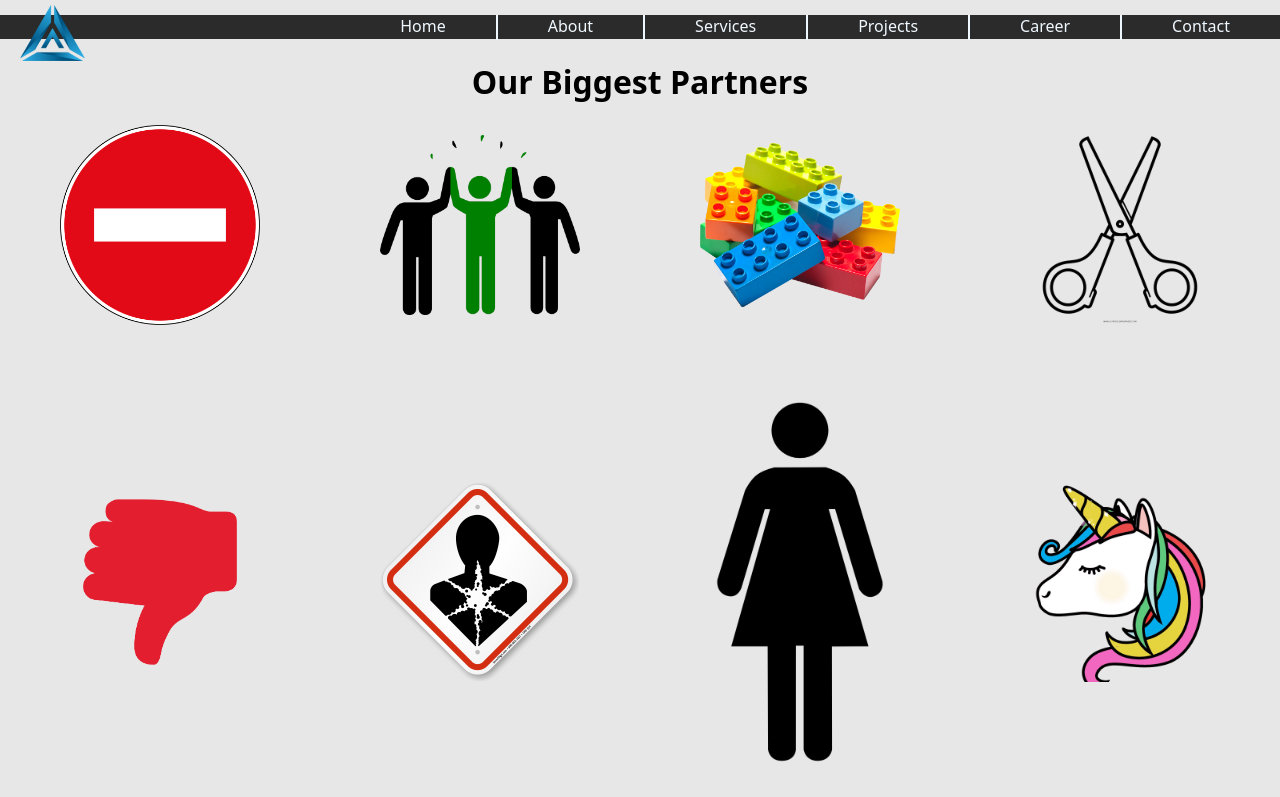
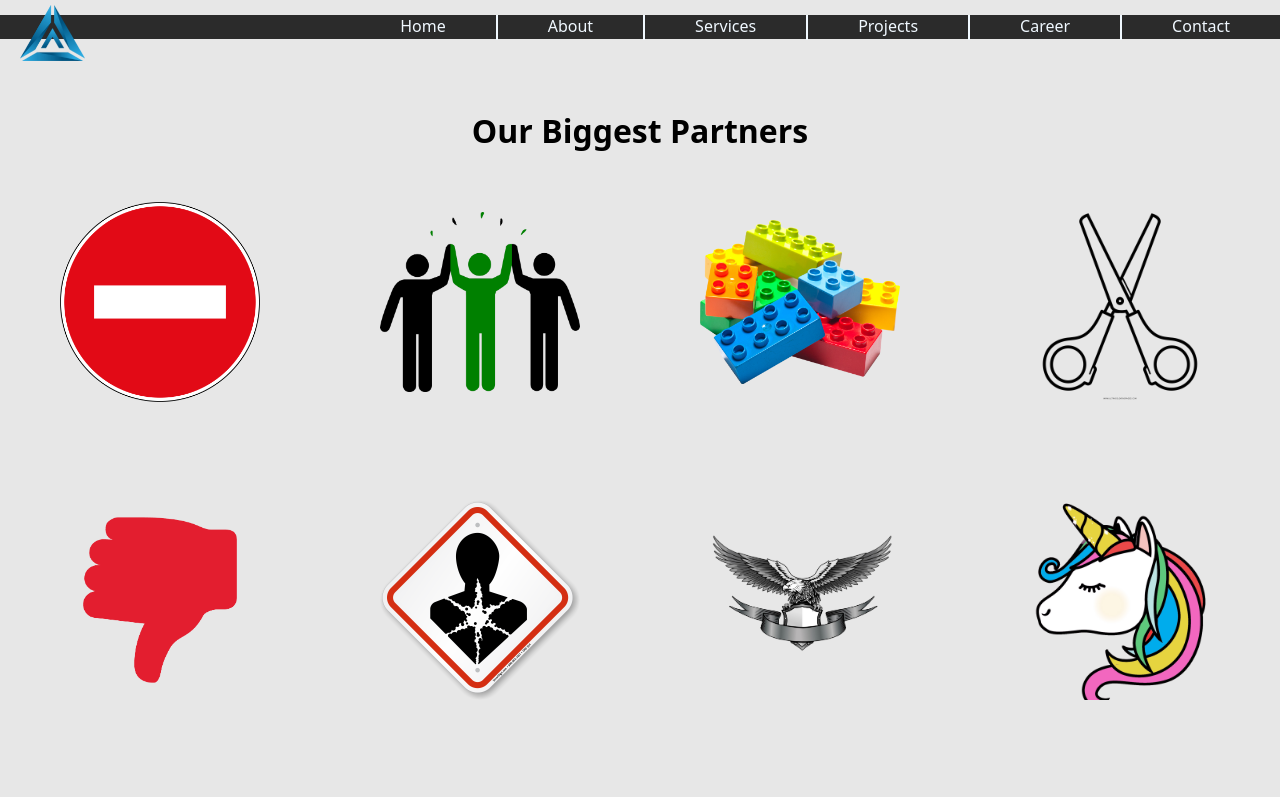
Before and after one commit to raptile666/sample-company-site-react, a React (Create React App) app: page /projects in a window 1280 px wide. Shown: the top 797 px of the page. Built offline with nearby package versions, Linux system fonts and the light colour scheme; the HTML template or start-up script is replaced by a standard one.

Commit message:
small changes on Projects.css

```diff
--- a/src/styles/Projects.css
+++ b/src/styles/Projects.css
@@ -7,6 +7,11 @@
     height: auto;
 }
 
+.projectMain h1{
+    margin-top: 70px;
+    margin-bottom: 50px;
+}
+
 .projectContainer{
     width: 100%;
     height: auto;
@@ -14,6 +19,11 @@
     grid-template-columns: 1fr 1fr 1fr 1fr;
     align-items: center;
     justify-content: center;
+}
+
+.projectContainer h2{
+    margin-top: 15px;
+    margin-bottom: 50px;
 }
 
 .logoContainer{
```
Also changed, not shown: src/assets/logo-07.png.
